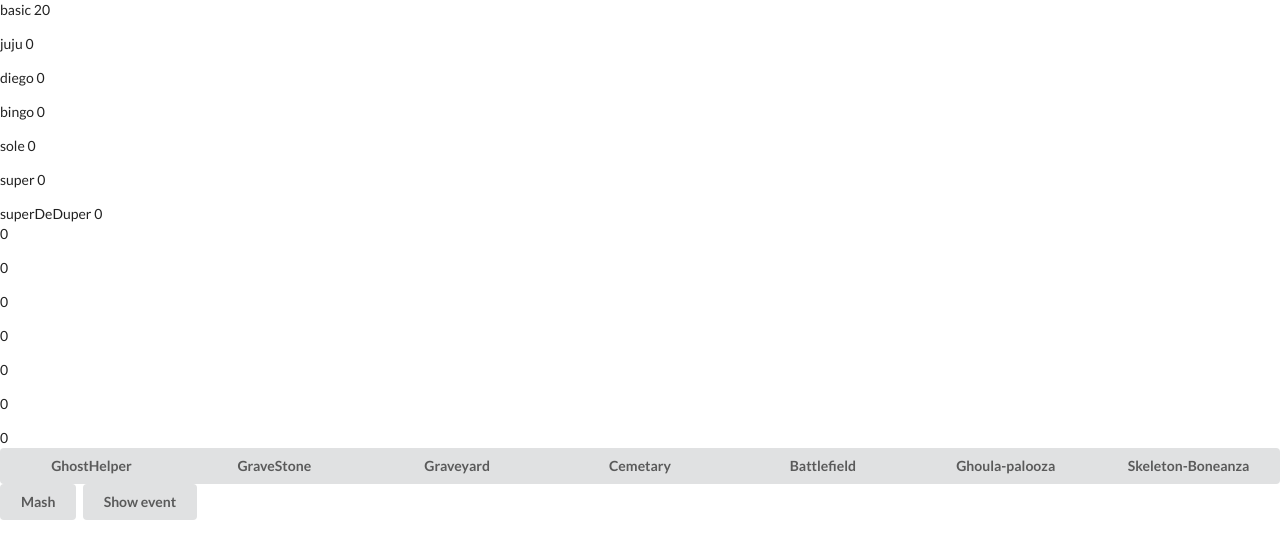
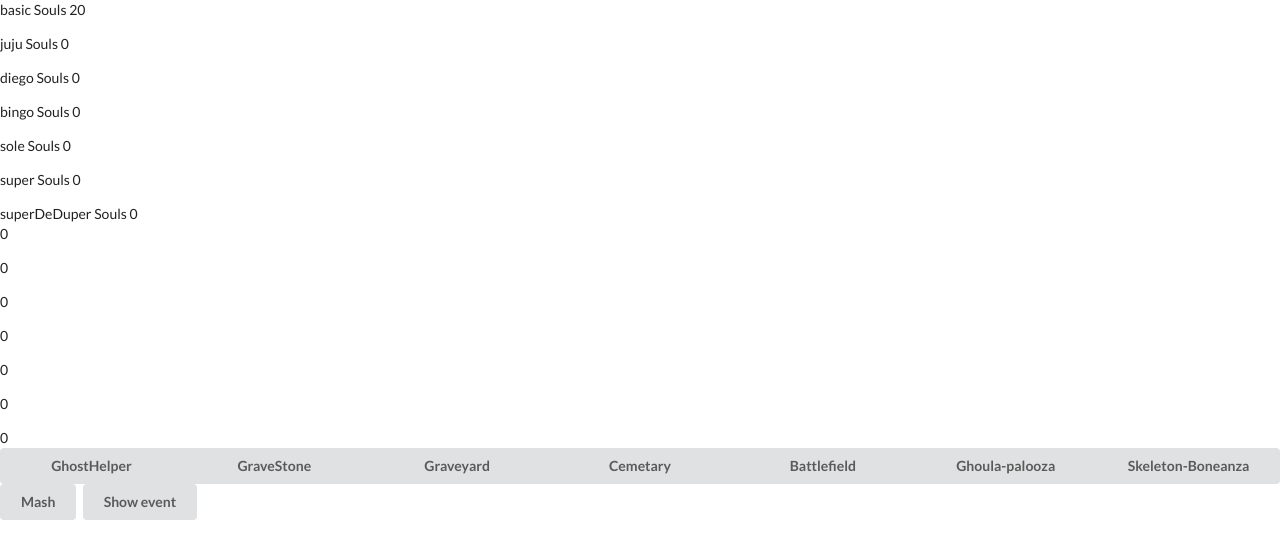
Before and after one commit to azgame/CookieClicker, a plain HTML site: page RobNew.html in a window 1280 px wide. Drawn offline with nearby package versions, Linux system fonts and the light colour scheme.

Commit message:
playable

```diff
--- a/RobNew.html
+++ b/RobNew.html
@@ -200,21 +200,21 @@
           {
               this.buildings = {};
 
-              var ghostHelper = new Builder("ghostHelperBuilding", "basic", 5, "basic", 1);
+              var ghostHelper = new Builder("ghostHelperBuilding", "basic", 50, "basic", 0.03);
               this.AddBuilding(ghostHelper);
-              var graveStone = new Builder("graveStoneBuilding", "basic", 5, "juju", 1);
+              var graveStone = new Builder("graveStoneBuilding", "basic", 50, "juju", 0.03);
               this.AddBuilding(graveStone);
 
-              var graveYard = new Builder("graveYardBuilding", "juju", 5, "diego", 1);
+              var graveYard = new Builder("graveYardBuilding", "juju", 200, "diego", 0.15);
               this.AddBuilding(graveYard);
 
-              var cemetary = new Builder("cemetaryBuilding", "diego", 5, "bingo", 1);
+              var cemetary = new Builder("cemetaryBuilding", "diego", 500, "bingo", 0.45);
               this.AddBuilding(cemetary);
-              var battlefield = new Builder("battlefieldBuilding", "bingo", 5, "sole", 1);
+              var battlefield = new Builder("battlefieldBuilding", "bingo", 1500, "sole", 1.5);
               this.AddBuilding(battlefield);
-              var ghoulapalooza = new Builder("ghoulapaloozaBuilding", "sole", 5, "super", 1);
+              var ghoulapalooza = new Builder("ghoulapaloozaBuilding", "sole", 5000, "super", 5.4);
               this.AddBuilding(ghoulapalooza);
-              var skeletonboneanza = new Builder("skeletonboneanzaBuilding", "super", 5, "superDeDuper", 1);
+              var skeletonboneanza = new Builder("skeletonboneanzaBuilding", "super", 10000, "superDeDuper", 9);
               this.AddBuilding(skeletonboneanza);
           }
 
@@ -295,25 +295,25 @@
       function display(Player)
       {
           var key = "basic";
-          document.getElementById(key).innerHTML = key + " " + Math.floor(Player.currencies[key]);
+          document.getElementById(key).innerHTML = key + " Souls " + Math.floor(Player.currencies[key]);
 
           key = "juju";
-          document.getElementById(key).innerHTML = key + " " + Math.floor(Player.currencies[key]);
+          document.getElementById(key).innerHTML = key + " Souls " + Math.floor(Player.currencies[key]);
 
           key = "diego";
-          document.getElementById(key).innerHTML = key + " " + Math.floor(Player.currencies[key]);
+          document.getElementById(key).innerHTML = key + " Souls " + Math.floor(Player.currencies[key]);
 
           key = "bingo";
-          document.getElementById(key).innerHTML = key + " " + Math.floor(Player.currencies[key]);
+          document.getElementById(key).innerHTML = key + " Souls " + Math.floor(Player.currencies[key]);
 
           key = "sole";
-          document.getElementById(key).innerHTML = key + " " + Math.floor(Player.currencies[key]);
+          document.getElementById(key).innerHTML = key + " Souls " + Math.floor(Player.currencies[key]);
 
           key = "super";
-          document.getElementById(key).innerHTML = key + " " + Math.floor(Player.currencies[key]);
+          document.getElementById(key).innerHTML = key + " Souls " + Math.floor(Player.currencies[key]);
 
           key = "superDeDuper";
-          document.getElementById(key).innerHTML = key + " " + Math.floor(Player.currencies[key]);
+          document.getElementById(key).innerHTML = key + " Souls " + Math.floor(Player.currencies[key]);
       }
 
       function frame()
```
